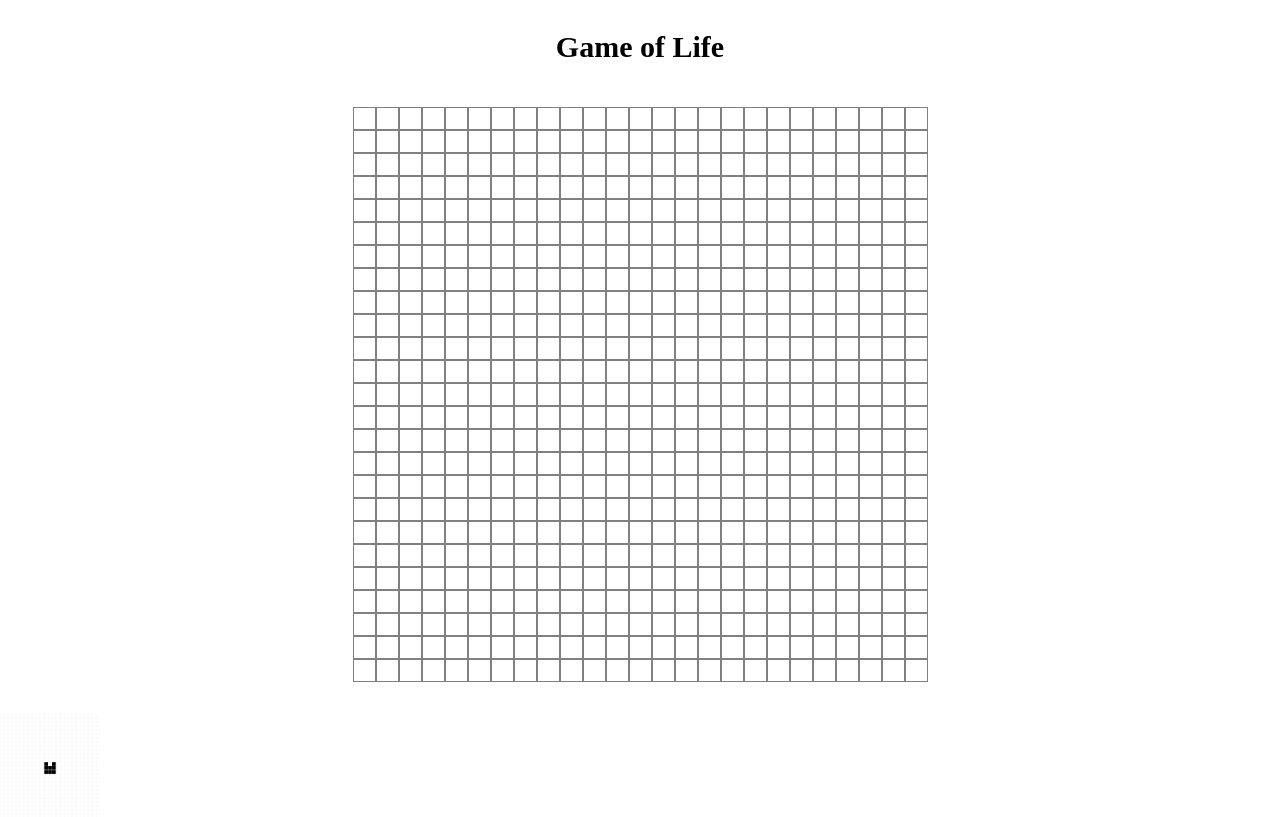
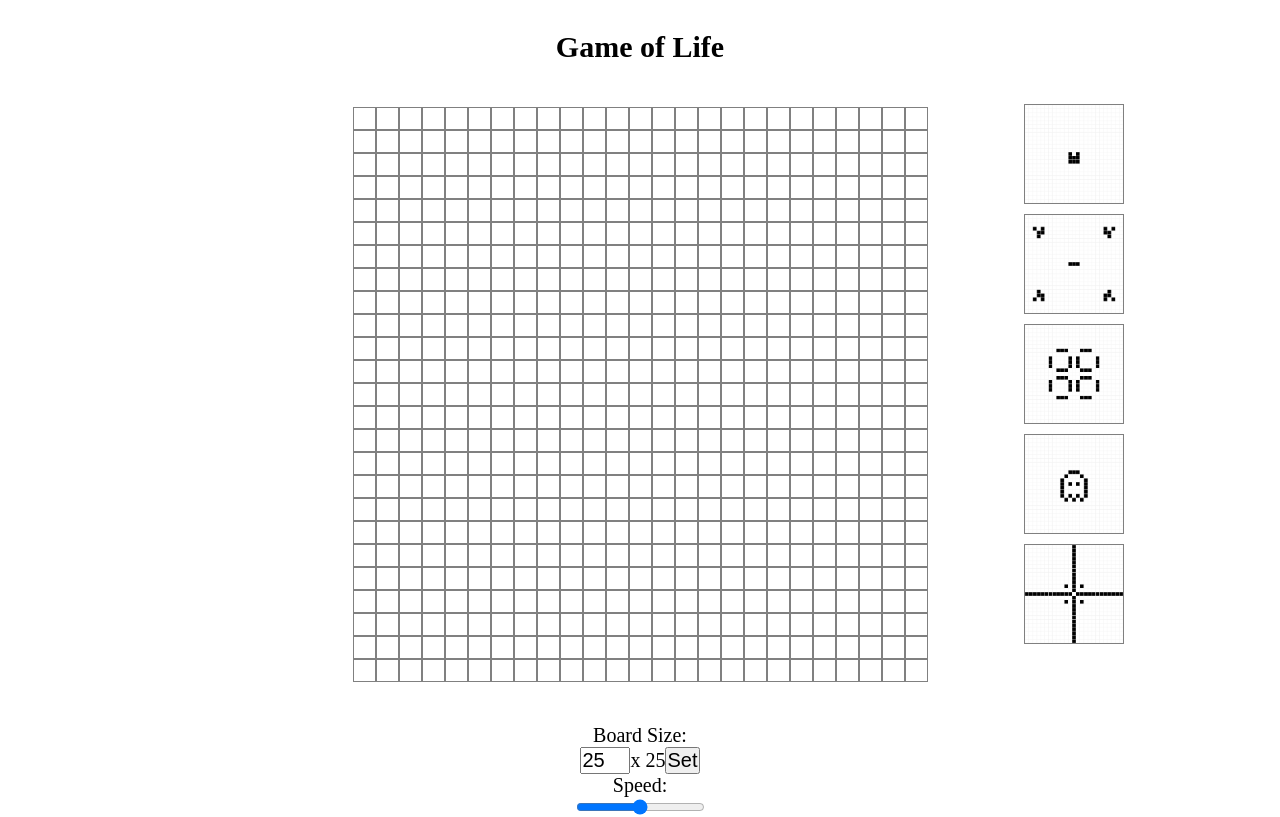
Before and after one commit to drew-ross/game-of-life, a React (Create React App) app in the folder app/: page / in a window 1280 px wide. Shown: the top 817 px of the page. Built offline with nearby package versions, Linux system fonts and the light colour scheme.

Commit message:
Add functionality to load presets by clicking on Preset.

```diff
--- a/app/src/components/App.jsx
+++ b/app/src/components/App.jsx
@@ -12,17 +12,15 @@ const App = () => {
   const [gridSize, setGridSize] = useState(25);
   const [mouseDown, setMouseDown] = useState(false);
   const [cells, changeCell, setCells, clear] = useCells(gridSize);
-  const [initCells,, setInitCells] = useCells(gridSize);
+  const [initCells, , setInitCells] = useCells(gridSize);
   const [currentXY, setCurrentXY] = useState({ row: null, col: null });
   const [cellTo, setCellTo] = useState(false);
   const [cellSize, setCellSize] = useState(containerSize / gridSize - 1);
 
   useEffect(() => {
-    console.log(gridSize)
-    console.log(containerSize)
-    setCellSize(containerSize / gridSize - 1)
+    setCellSize(containerSize / gridSize - 1);
     clear(gridSize);
-  }, [gridSize])
+  }, [gridSize]);
 
   useEffect(() => {
     if (mouseDown) {
@@ -33,6 +31,11 @@ const App = () => {
   const cellClick = (alive, active) => {
     setCellTo(alive);
     setMouseDown(active);
+  };
+
+  const selectPreset = (data) => {
+    setGridSize(25);
+    setCells(data);
   };
 
   const gridProps = {
@@ -52,14 +55,16 @@ const App = () => {
     clear,
     gridSize,
     setGridSize
-  }
+  };
 
   return (
     <div className='App'>
       <div className='container'>
         <Header />
-        <Grid gridProps={gridProps} />
-        <PresetList />
+        <div className='css-grid-flex'>
+          <Grid gridProps={gridProps} />
+          <PresetList selectPreset={selectPreset} />
+        </div>
         <GameController cellProps={cellProps} />
       </div>
     </div>
--- a/app/src/components/Preset.jsx
+++ b/app/src/components/Preset.jsx
@@ -2,10 +2,14 @@ import React from 'react';
 
 const Preset = props => {
 
-  const { image } = props;
+  const { selectPreset } = props;
+  const { image, data } = props.preset;
 
   return (
-    <div className='Preset'>
+    <div
+      className='Preset'
+      onClick={() => selectPreset(data)}
+    >
       <img src={image} />
     </div>
   );
--- a/app/src/components/PresetList.jsx
+++ b/app/src/components/PresetList.jsx
@@ -2,11 +2,13 @@ import React from 'react';
 import Preset from './Preset';
 import { presets } from '../presets/presets';
 
-const PresetList = () => {
+const PresetList = props => {
+
+  const { selectPreset } = props;
 
   return (
     <div className='PresetList'>
-      {presets.map(preset => <Preset key={preset.name} image={preset.image} name={preset.name} />)}
+      {presets.map(preset => <Preset key={preset.name} preset={preset} selectPreset={selectPreset} />)}
     </div>
   );
 };
--- a/app/src/styles/main.scss
+++ b/app/src/styles/main.scss
@@ -1,5 +1,11 @@
 .container {
   text-align: center;
+}
+
+.css-grid-flex {
+  margin: 3rem auto;
+  display: grid;
+  grid-template-columns: 20% 60% 20%;
 }
 
 header {
@@ -10,8 +16,18 @@ header {
 }
 
 .Grid {
-  margin: 2rem auto;
+  margin: 0 auto;
   @include flex(row, center, center);
+  grid-column: 2 / 2;
+}
+
+.PresetList {
+  grid-column: 3 / 3;
+}
+
+.Preset {
+  margin: 1rem 0;
+  border: 1px solid gray;
 }
 
 .Cell {
```
